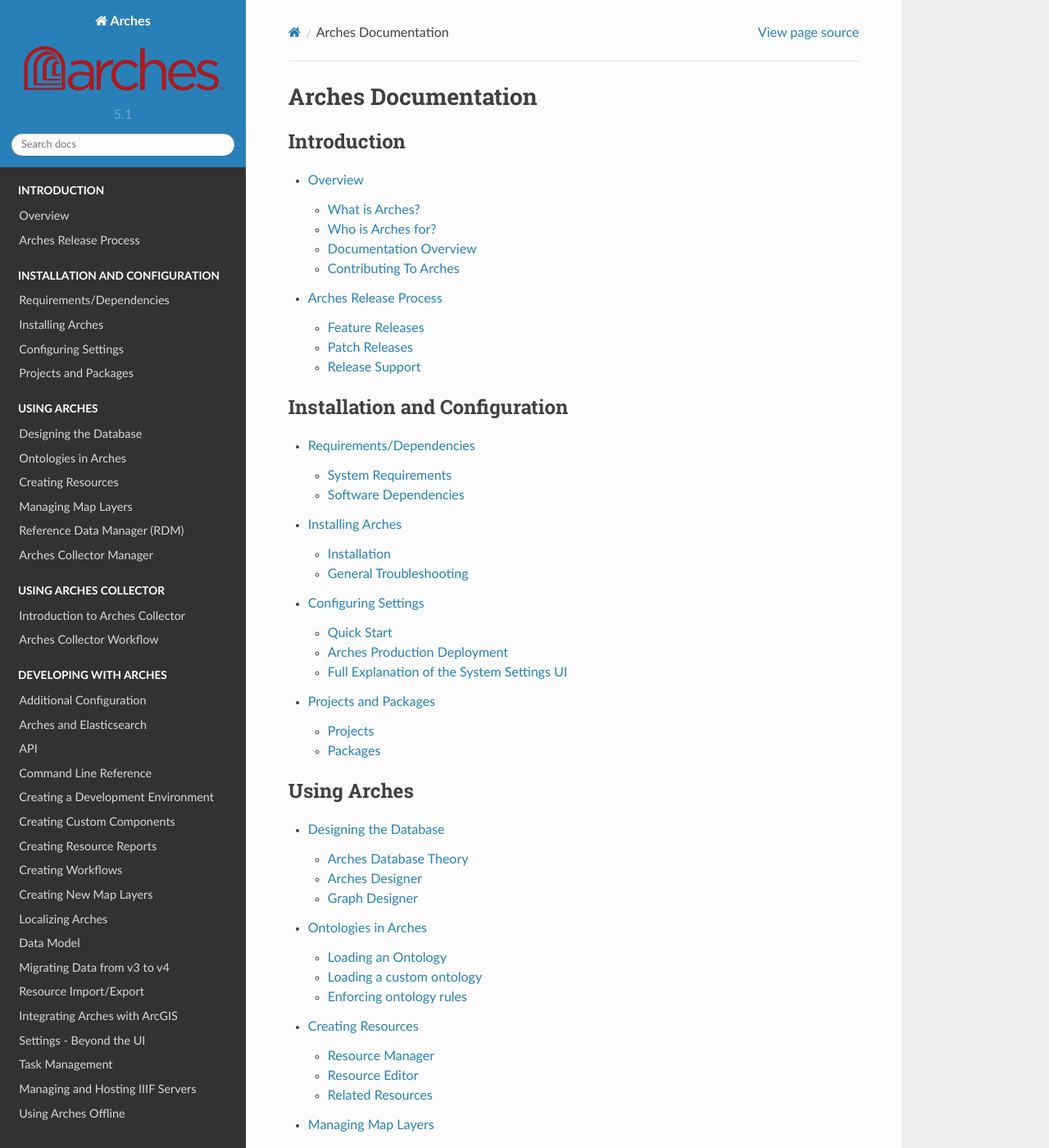
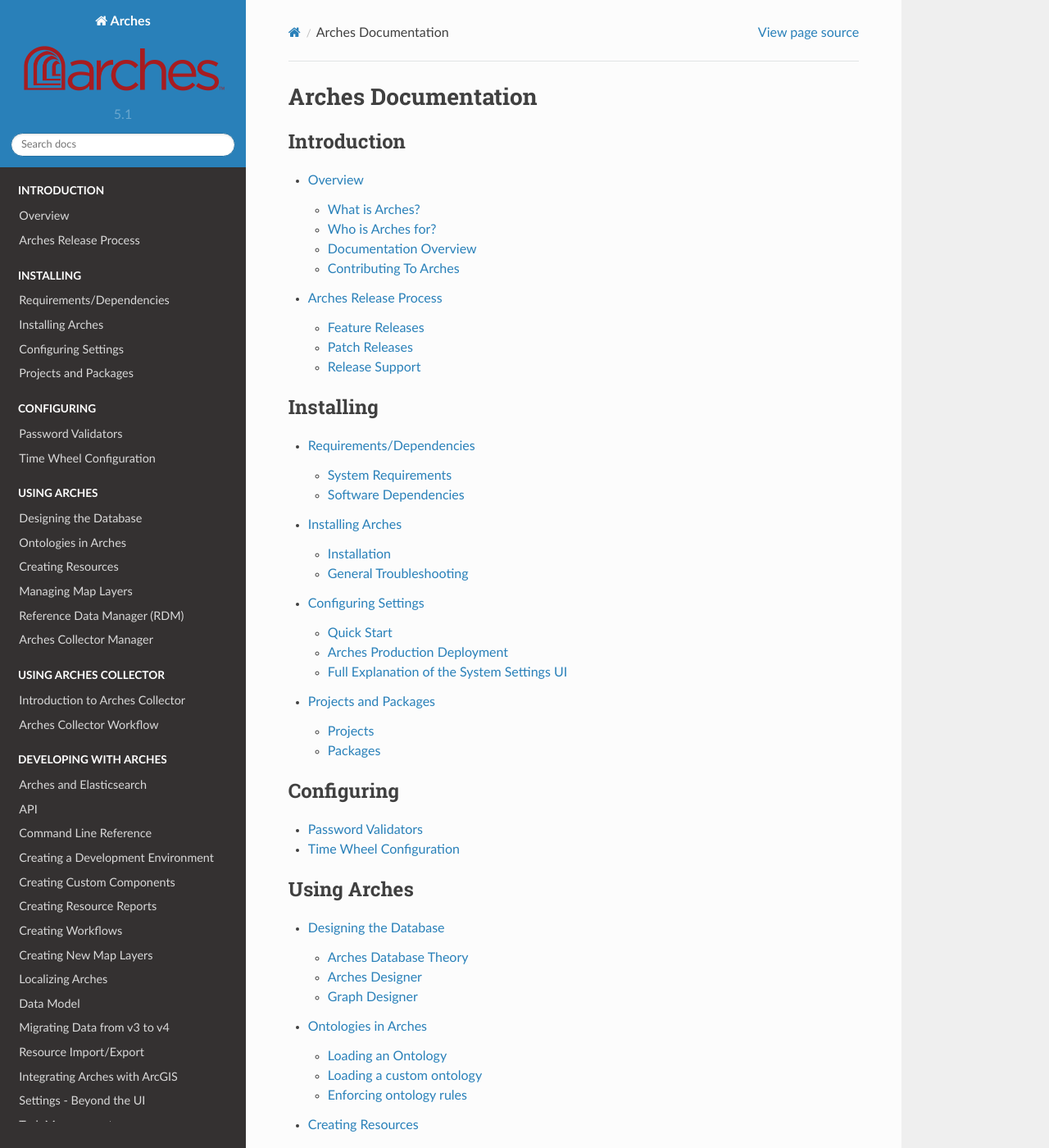
Before and after one commit to archesproject/arches-docs, a Sphinx documentation site: the page built from docs/index.txt, in a window 1280 px wide and 1400 px high. Shown: the whole window at 82% size. Built offline with Sphinx 7.4.7 and the Read the Docs theme 2.0.0, drawn with Linux system fonts in a browser that asks for light colours; some of the changed text lies outside the part shown.

Commit message:
initial split of installing and configuring sections

```diff
--- a/docs/index.txt
+++ b/docs/index.txt
@@ -10,13 +10,19 @@
     release-process
 
 .. toctree::
-    :caption: Installation and Configuration
+    :caption: Installing
     :maxdepth: 2
 
     requirements-and-dependencies
     installation
     initial-configuration
     projects-and-packages
+
+.. toctree::
+    :caption: Configuring
+    :maxdepth: 2
+
+    configuring-arches
 
 .. toctree::
     :caption: Using Arches
@@ -39,7 +45,6 @@
     :caption: Developing With Arches
     :maxdepth: 2
 
-    additional-configuration
     arches-and-elasticsearch
     api
     command-line-reference
```
Also changed, not shown: docs/configuring-arches.txt (renamed from docs/additional-configuration.txt, +4 -6 lines).
